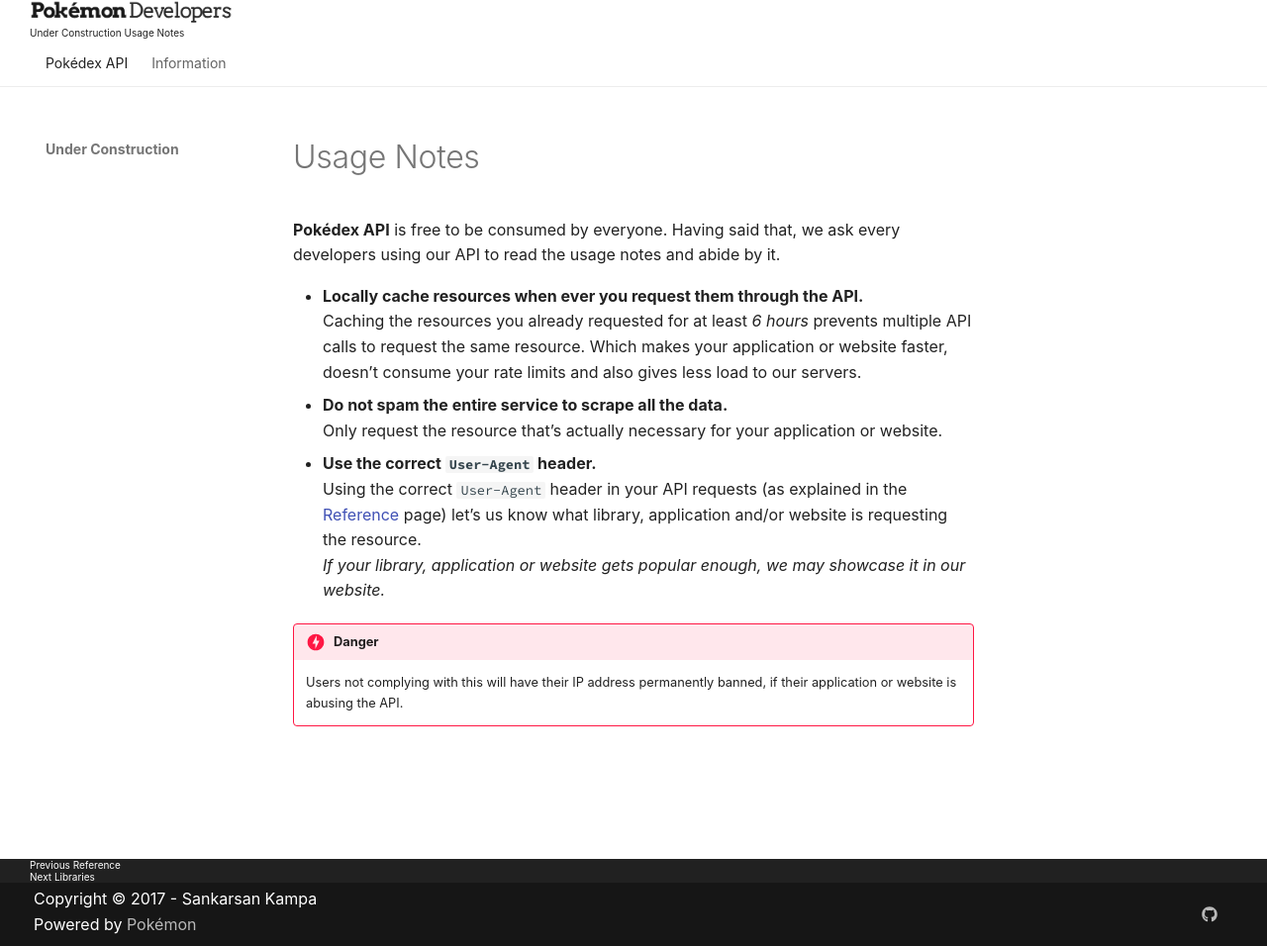
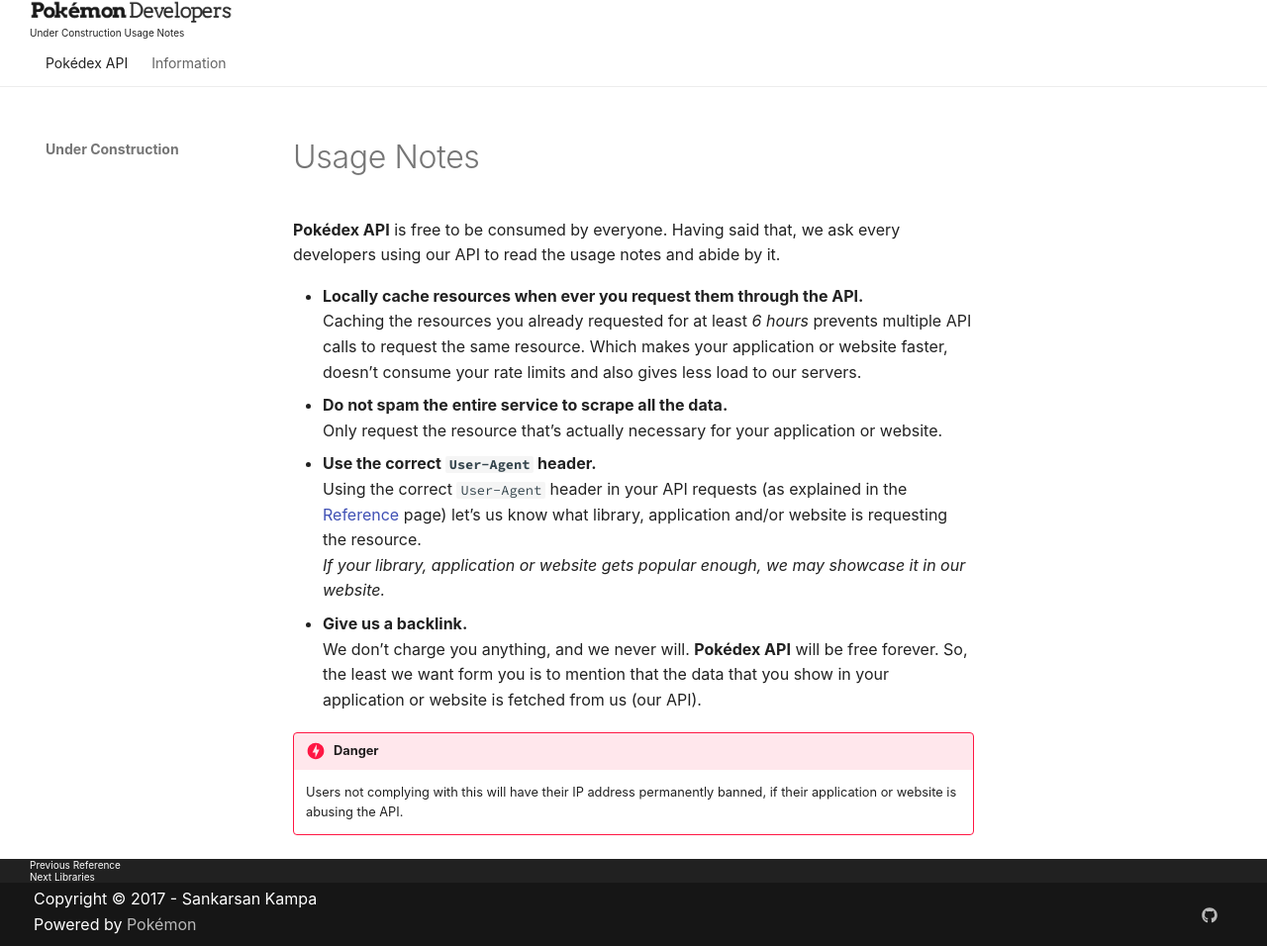
Before and after one commit to PokeDevs/pokedevs-website, an MkDocs documentation site: the page built from docs/usage_notes.md, in a window 1280 px wide and 956 px high. Shown: the whole window at 99% size. Built offline with MkDocs 1.6.1 and Material for MkDocs 9.7.7, drawn with Linux system fonts in a browser that asks for light colours; some web fonts are replaced; old or Windows-style settings are respelled for this version of MkDocs.

Commit message:
Updated Usage Notes

```diff
--- a/docs/usage_notes.md
+++ b/docs/usage_notes.md
@@ -18,6 +18,10 @@
     application and/or website is requesting the resource.
     *If your library, application or website gets popular enough, we may showcase
     it in our website.*
+*   **Give us a backlink.**
+    We don't charge you anything, and we never will. **Pokédex API** will be
+    free forever. So, the least we want form you is to mention that the data
+    that you show in your application or website is fetched from us (our API).
 
 !!! danger
     Users not complying with this will have their IP address permanently banned,
```
